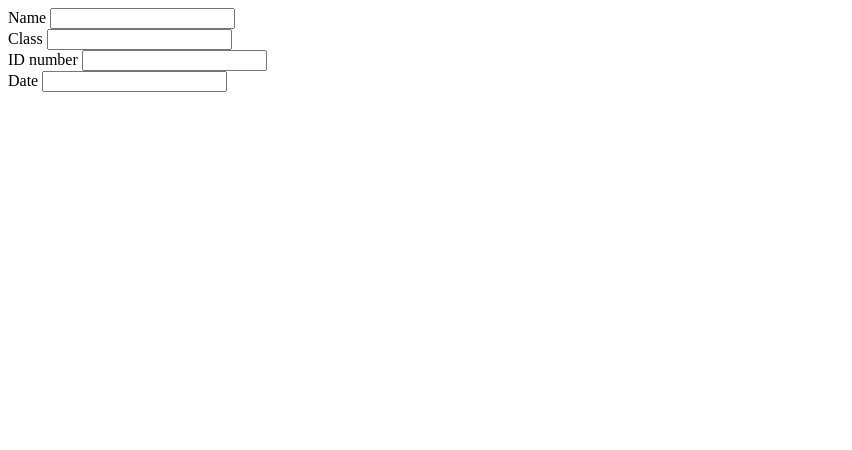
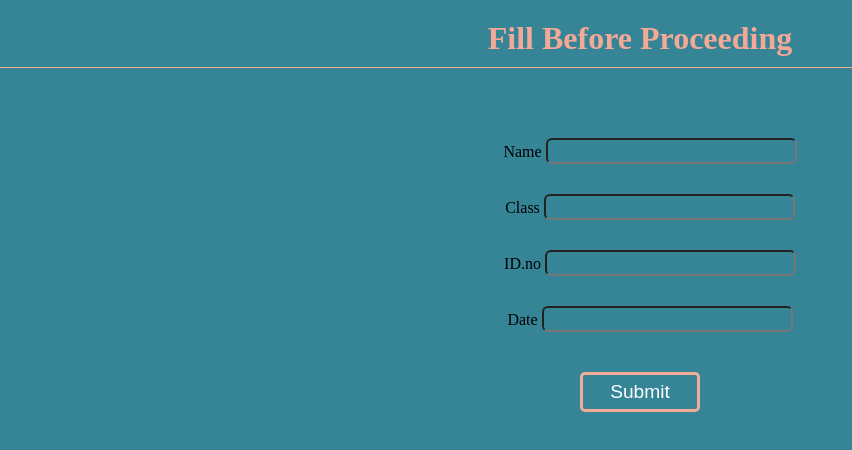
Before and after one commit to Kpine-MO/.js-program, a plain HTML site: page forms.html in a window 1280 px wide. Shown: the whole page, without its empty margins (0-852 px from the left). Drawn offline with Linux system fonts and the light colour scheme; a web font is replaced by a local one.

Commit message:
This commit is of the complete css styling of the form page with a change in action direction.

```diff
--- a/assets/style.css
+++ b/assets/style.css
@@ -177,3 +177,21 @@ margin-bottom: 20px;
 .btn{
  margin-left: 500px;
 }
+
+.form{
+ text-align: center;
+ background-color: #358597;
+}
+.form input{
+ margin-top: 30px;
+ font-size: larger;
+ border-radius: 6px;
+ background-color: #358597;
+}
+.form h3{
+ color: #f4a896;
+ font-size: xx-large;
+ text-transform: capitalize;
+ margin: 20px 0;
+ padding-bottom: 10px;
+}
--- a/forms.html
+++ b/forms.html
@@ -5,25 +5,34 @@
     <meta http-equiv="X-UA-Compatible" content="IE=edge" />
     <meta name="viewport" content="width=device-width, initial-scale=1.0" />
     <title>forms page</title>
+    <link rel="stylesheet" href="assets/style.css" />
+    <link rel="preconnect" href="https://fonts.googleapis.com" />
+    <link rel="preconnect" href="https://fonts.gstatic.com" crossorigin />
+    <link
+      href="https://fonts.googleapis.com/css2?family=Adamina&family=Bitter&family=Nunito:wght@200&family=Poppins:wght@300&family=Teko:wght@300&display=swap"
+      rel="stylesheet"
+    />
   </head>
-  <body>
-    <form action="/forms.html">
-      <div>
+  <body class="form">
+    <h3>fill before proceeding</h3>
+    <form action="/quiz.html">
+      <div class="name">
         <label for="name">Name</label>
-        <input id="name" name="name" type="text" />
+        <input id="name" name="name" type="text" required />
       </div>
-      <div>
+      <div class="class">
         <label for="class">Class</label>
-        <input id="class" name="class" type="text" />
+        <input id="class" name="class" type="text" required />
       </div>
-      <div>
-        <label for="id_number">ID number</label>
-        <input id="id_number" name="id_number" type="text" />
+      <div class="id">
+        <label for="id_number">ID.no</label>
+        <input id="id_number" name="id_number" type="text" required />
       </div>
-      <div>
+      <div class="date">
         <label for="date">Date</label>
-        <input id="date" name="date" type="text" />
+        <input id="date" name="date" type="text" required />
       </div>
+      <a href="quiz.html"><button type="submit">Submit</button></a>
     </form>
   </body>
 </html>
```
Also changed, not shown: index.html (+1 -1 lines).
